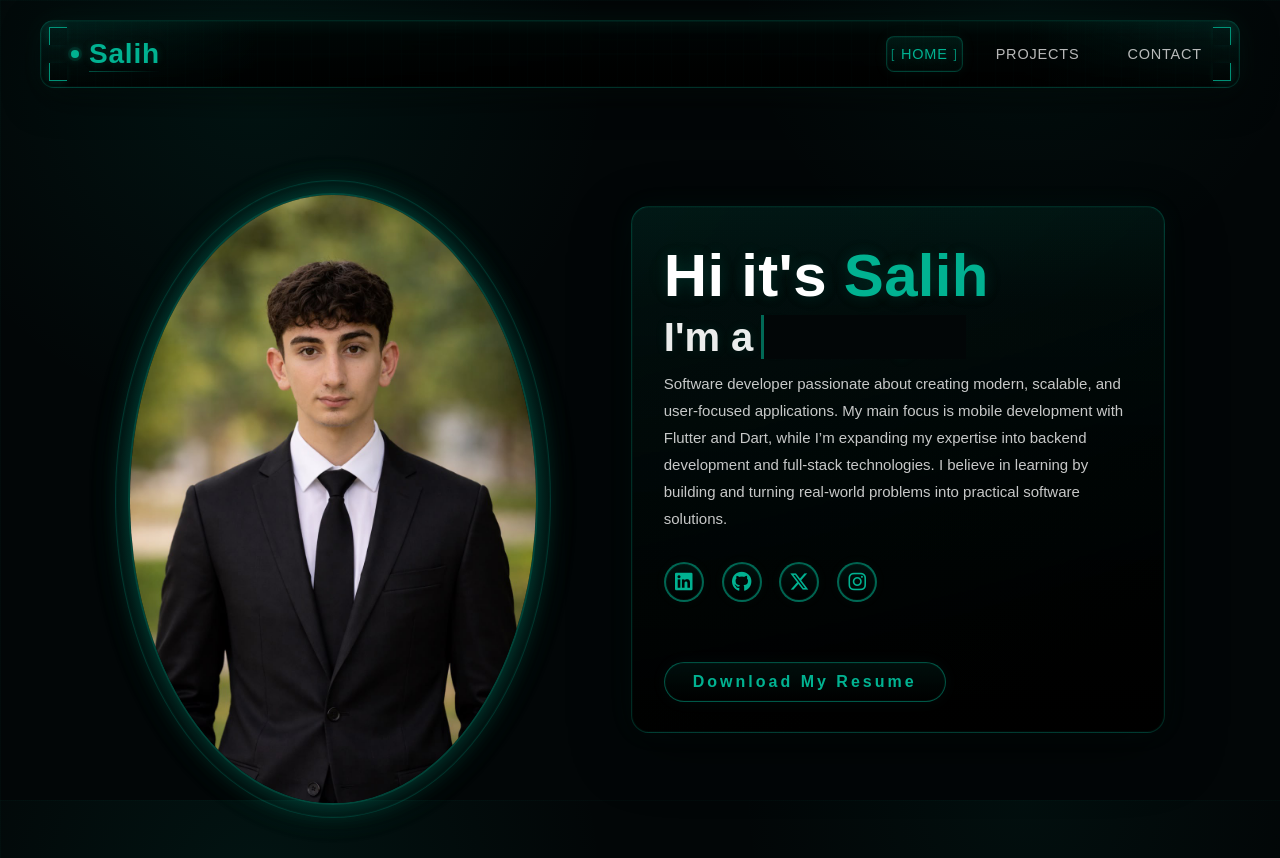
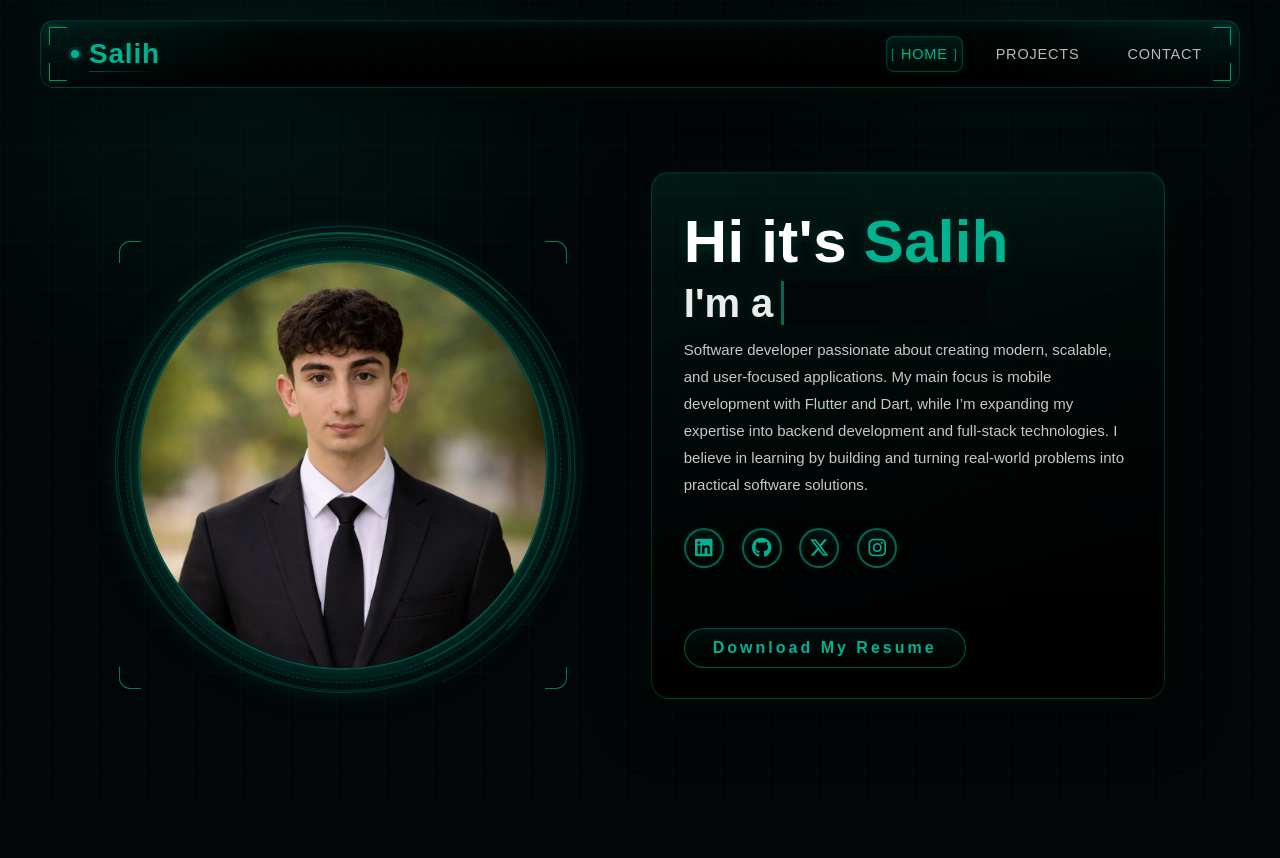
Before and after one commit to Salih51025/MyWebsites, a website: page public/screens/home/home.html in a window 1280 px wide. After the commit the page ends 800 px from the top, so only its background shows below. Drawn offline with Linux system fonts and the light colour scheme.

Commit message:
home page images alani update

```diff
--- a/public/screens/home/home.css
+++ b/public/screens/home/home.css
@@ -80,35 +80,192 @@ span{
 }
 
 .home-img{
+    position: relative;
+    display: inline-flex;
+    align-items: center;
+    justify-content: center;
     border-radius: 50%;
     margin-top: 6rem;
-    padding: 1.2rem;
+    padding: 2.2rem;
     background:
-        radial-gradient(circle, rgba(1, 178, 145, 0.12) 0%, rgba(1, 178, 145, 0.03) 55%, transparent 72%);
-    border: 1px solid rgba(1, 178, 145, 0.22);
+        radial-gradient(circle, rgba(1, 178, 145, 0.14) 0%, rgba(1, 178, 145, 0.05) 48%, rgba(0, 0, 0, 0.1) 70%, transparent 74%);
+    border: 1px solid rgba(1, 178, 145, 0.28);
     box-shadow:
-        0 0 30px rgba(1, 178, 145, 0.08),
-        inset 0 0 0 1px rgba(1, 178, 145, 0.05);
+        0 0 35px rgba(1, 178, 145, 0.1),
+        inset 0 0 0 1px rgba(1, 178, 145, 0.06),
+        inset 0 0 30px rgba(1, 178, 145, 0.05);
+    isolation: isolate;
+}
+
+.home-img::before{
+    content: "";
+    position: absolute;
+    inset: 0.9rem;
+    border-radius: 50%;
+    border: 1px dashed rgba(1, 178, 145, 0.22);
+    box-shadow: inset 0 0 18px rgba(1, 178, 145, 0.04);
+    pointer-events: none;
+    z-index: 1;
 }
 
 .home-img img{
     position: relative;
+    z-index: 3;
     display: block;
     width: 32vw;
+    aspect-ratio: 1 / 1;
+    object-fit: cover;
+    object-position: 50% 20%;
     border-radius: 50%;
     box-shadow:
         0 0 25px rgba(1, 178, 145, 0.35),
-        0 0 50px rgba(1, 178, 145, 0.08);
-    border: 2px solid rgba(1, 178, 145, 0.35);
+        0 0 55px rgba(1, 178, 145, 0.1);
+    border: 2px solid rgba(1, 178, 145, 0.42);
     cursor: pointer;
-    transition: 0.25s ease;
+    transition: 0.3s ease;
 }
 
-.home-img img:hover{
+.home-img:hover img{
     transform: scale(1.02);
     box-shadow:
-        0 0 30px rgba(1, 178, 145, 0.45),
-        0 0 60px rgba(1, 178, 145, 0.12);
+        0 0 30px rgba(1, 178, 145, 0.48),
+        0 0 70px rgba(1, 178, 145, 0.14);
+}
+
+.hud-photo-ring,
+.hud-photo-arc,
+.hud-photo-scan,
+.hud-photo-corner{
+    position: absolute;
+    pointer-events: none;
+}
+
+.hud-photo-ring{
+    top: 50%;
+    left: 50%;
+    border-radius: 50%;
+    transform: translate(-50%, -50%);
+}
+
+.hud-photo-ring--outer{
+    width: calc(100% - 0.2rem);
+    height: calc(100% - 0.2rem);
+    border: 1px solid rgba(1, 178, 145, 0.22);
+    box-shadow:
+        0 0 18px rgba(1, 178, 145, 0.08),
+        inset 0 0 18px rgba(1, 178, 145, 0.03);
+    z-index: 1;
+}
+
+.hud-photo-ring--inner{
+    width: calc(100% - 2.8rem);
+    height: calc(100% - 2.8rem);
+    border-top: 1px solid rgba(1, 178, 145, 0.42);
+    border-right: 1px solid rgba(1, 178, 145, 0.12);
+    border-bottom: 1px solid rgba(1, 178, 145, 0.28);
+    border-left: 1px solid rgba(1, 178, 145, 0.12);
+    box-shadow: 0 0 14px rgba(1, 178, 145, 0.08);
+    z-index: 2;
+    animation: hudPhotoRotate 16s linear infinite;
+}
+
+.hud-photo-arc{
+    top: 50%;
+    left: 50%;
+    border-radius: 50%;
+    transform: translate(-50%, -50%);
+    z-index: 2;
+}
+
+.hud-photo-arc--a{
+    width: calc(100% + 1.2rem);
+    height: calc(100% + 1.2rem);
+    border: 2px solid transparent;
+    border-left-color: rgba(1, 178, 145, 0.45);
+    border-top-color: rgba(1, 178, 145, 0.18);
+    filter: drop-shadow(0 0 8px rgba(1, 178, 145, 0.18));
+    animation: hudPhotoSpin 20s linear infinite;
+}
+
+.hud-photo-arc--b{
+    width: calc(100% + 2.4rem);
+    height: calc(100% + 2.4rem);
+    border: 1.5px solid transparent;
+    border-right-color: rgba(1, 178, 145, 0.35);
+    border-bottom-color: rgba(1, 178, 145, 0.14);
+    filter: drop-shadow(0 0 8px rgba(1, 178, 145, 0.14));
+    animation: hudPhotoSpinReverse 26s linear infinite;
+}
+
+.hud-photo-scan{
+    inset: 1.1rem;
+    border-radius: 50%;
+    z-index: 4;
+    background: linear-gradient(180deg, transparent 0%, transparent 42%, rgba(1, 178, 145, 0.12) 50%, transparent 58%, transparent 100%);
+    background-size: 100% 220%;
+    background-position: 0 -120%;
+    mix-blend-mode: screen;
+    opacity: 0.35;
+    animation: hudPhotoScan 5.5s linear infinite;
+}
+
+.hud-photo-corner{
+    width: 2.2rem;
+    height: 2.2rem;
+    z-index: 5;
+    opacity: 0.9;
+}
+
+.hud-photo-corner--tl{
+    top: 0.3rem;
+    left: 0.3rem;
+    border-top: 1.5px solid rgba(1, 178, 145, 0.75);
+    border-left: 1.5px solid rgba(1, 178, 145, 0.75);
+    border-top-left-radius: 1.1rem;
+}
+
+.hud-photo-corner--tr{
+    top: 0.3rem;
+    right: 0.3rem;
+    border-top: 1.5px solid rgba(1, 178, 145, 0.75);
+    border-right: 1.5px solid rgba(1, 178, 145, 0.75);
+    border-top-right-radius: 1.1rem;
+}
+
+.hud-photo-corner--bl{
+    bottom: 0.3rem;
+    left: 0.3rem;
+    border-bottom: 1.5px solid rgba(1, 178, 145, 0.75);
+    border-left: 1.5px solid rgba(1, 178, 145, 0.75);
+    border-bottom-left-radius: 1.1rem;
+}
+
+.hud-photo-corner--br{
+    bottom: 0.3rem;
+    right: 0.3rem;
+    border-bottom: 1.5px solid rgba(1, 178, 145, 0.75);
+    border-right: 1.5px solid rgba(1, 178, 145, 0.75);
+    border-bottom-right-radius: 1.1rem;
+}
+
+@keyframes hudPhotoRotate{
+    from{ transform: translate(-50%, -50%) rotate(0deg); }
+    to{ transform: translate(-50%, -50%) rotate(360deg); }
+}
+
+@keyframes hudPhotoSpin{
+    from{ transform: translate(-50%, -50%) rotate(0deg); }
+    to{ transform: translate(-50%, -50%) rotate(360deg); }
+}
+
+@keyframes hudPhotoSpinReverse{
+    from{ transform: translate(-50%, -50%) rotate(360deg); }
+    to{ transform: translate(-50%, -50%) rotate(0deg); }
+}
+
+@keyframes hudPhotoScan{
+    0%{ background-position: 0 -120%; }
+    100%{ background-position: 0 120%; }
 }
 
 .social-icons a{
@@ -258,11 +415,22 @@ p{
 
     .home-img{
         margin-top: 0;
+        padding: 1.8rem;
     }
 
     .home-img img{
         width: min(70vw, 32rem);
         margin-top: 0;
+    }
+
+    .hud-photo-arc--a{
+        width: calc(100% + 0.8rem);
+        height: calc(100% + 0.8rem);
+    }
+
+    .hud-photo-arc--b{
+        width: calc(100% + 1.6rem);
+        height: calc(100% + 1.6rem);
     }
 
     .home-content p{
@@ -296,11 +464,35 @@ p{
     }
 
     .home-img{
-        padding: 0.8rem;
+        padding: 1.3rem;
+    }
+
+    .home-img::before{
+        inset: 0.6rem;
     }
 
     .home-img img{
         width: min(78vw, 28rem);
+    }
+
+    .hud-photo-ring--inner{
+        width: calc(100% - 2rem);
+        height: calc(100% - 2rem);
+    }
+
+    .hud-photo-arc--a{
+        width: calc(100% + 0.5rem);
+        height: calc(100% + 0.5rem);
+    }
+
+    .hud-photo-arc--b{
+        width: calc(100% + 1rem);
+        height: calc(100% + 1rem);
+    }
+
+    .hud-photo-corner{
+        width: 1.6rem;
+        height: 1.6rem;
     }
 
     .social-icons a{
@@ -330,3 +522,16 @@ footer {
     color: #fff;
     width: 100%;
 }
+
+@media (prefers-reduced-motion: reduce){
+    .hud-photo-ring--inner,
+    .hud-photo-arc--a,
+    .hud-photo-arc--b,
+    .hud-photo-scan{
+        animation: none !important;
+    }
+
+    .hud-photo-scan{
+        opacity: 0.18;
+    }
+}
--- a/public/screens/home/home.html
+++ b/public/screens/home/home.html
@@ -18,6 +18,15 @@
 
     <section class="home">
         <div class="home-img">
+            <span class="hud-photo-ring hud-photo-ring--outer" aria-hidden="true"></span>
+            <span class="hud-photo-ring hud-photo-ring--inner" aria-hidden="true"></span>
+            <span class="hud-photo-arc hud-photo-arc--a" aria-hidden="true"></span>
+            <span class="hud-photo-arc hud-photo-arc--b" aria-hidden="true"></span>
+            <span class="hud-photo-scan" aria-hidden="true"></span>
+            <span class="hud-photo-corner hud-photo-corner--tl" aria-hidden="true"></span>
+            <span class="hud-photo-corner hud-photo-corner--tr" aria-hidden="true"></span>
+            <span class="hud-photo-corner hud-photo-corner--bl" aria-hidden="true"></span>
+            <span class="hud-photo-corner hud-photo-corner--br" aria-hidden="true"></span>
             <img src="../../images/mywebsiteIm.jpeg" alt="Salih Aydın">
         </div>
         <div class="home-content">
```
